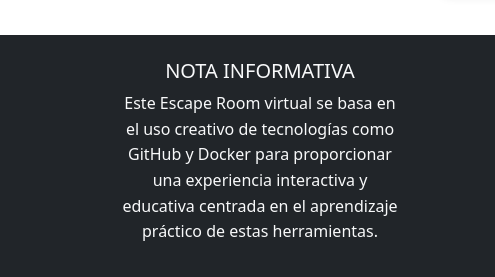
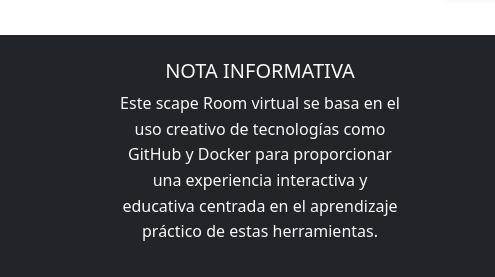
Before and after one commit to martaboso98/SCAPE-ROOM, a plain HTML site: page index.html in a window 1280 px wide. Shown: the part 1831-2108 px from the top of the page, 0-495 px from the left. Drawn offline with nearby package versions, Linux system fonts and the light colour scheme.

Commit message:
footer samuel

```diff
--- a/index.html
+++ b/index.html
@@ -158,7 +158,7 @@
             <div class="row">
                 <div class="col-lg-4 col-md-12 mb-3 mb-md-0 px-5">
                     <h5>NOTA INFORMATIVA </h5>
-                    <p>Este Escape Room virtual se basa en el uso creativo de tecnologías como GitHub y Docker para
+                    <p>Este scape Room virtual se basa en el uso creativo de tecnologías como GitHub y Docker para
                         proporcionar una experiencia interactiva y educativa centrada en el aprendizaje práctico de
                         estas herramientas. </p>
                 </div>
```
